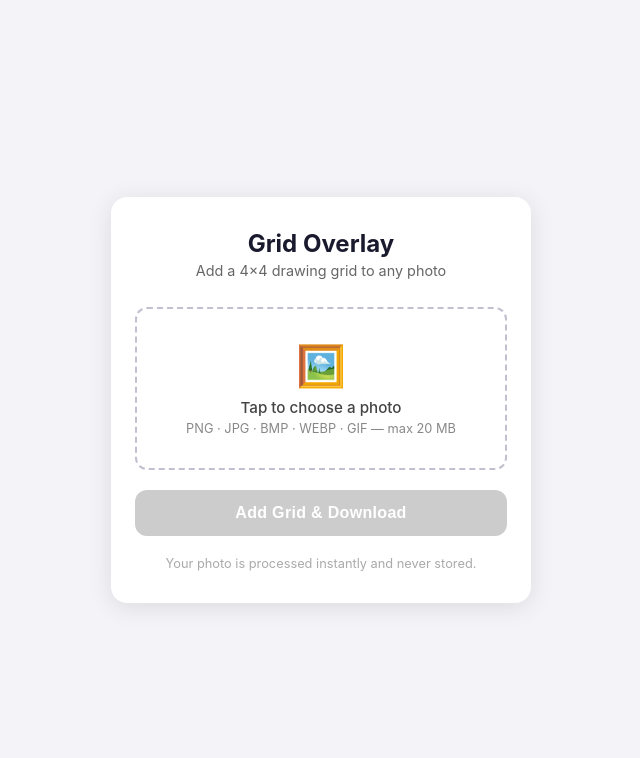
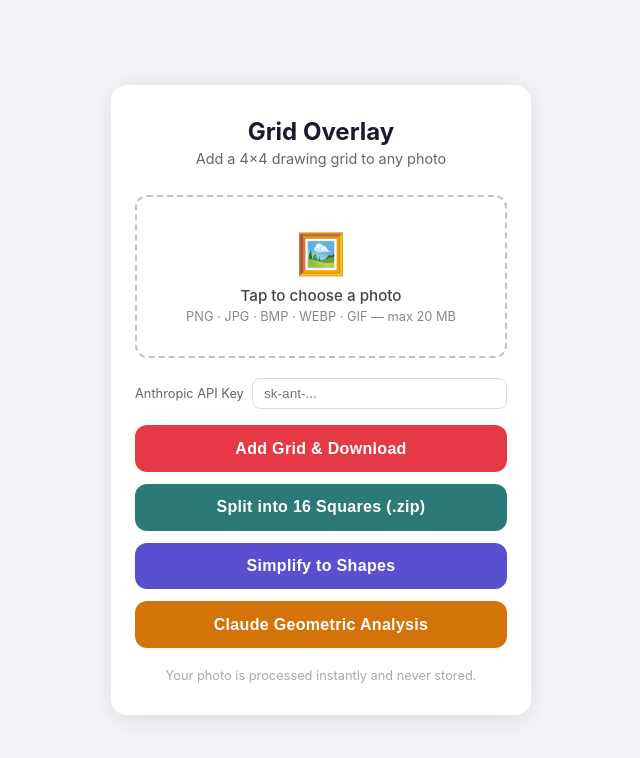
Before and after one commit to amelabrs/grid-overlay, a Flask app: page / in a window 1280 px wide. Shown: the top 758 px of the page, without its empty margins (319-959 px from the left). Run offline with Flask 3, Linux system fonts and the light colour scheme.

Commit message:
Add split-to-16, shape simplification (OpenCV + Claude), and UX fixes
- Split image into 16 labelled squares with per-square cm rulers (ZIP)
- A1-D4 labels on full gridded image
- OpenCV geometric simplification (bilateral filter, fixed Canny thresholds)
- Claude Vision geometric overlay (Haiku, draws shapes on original photo)
- Download-complete cookie handshake so buttons reset after download

Co-Authored-By: Claude Sonnet 4.6 <noreply@anthropic.com>

````diff
--- a/app.py
+++ b/app.py
@@ -1,8 +1,15 @@
+import base64
 import io
+import json
+import math
 import os
+import zipfile
 from pathlib import Path
+import anthropic
+import cv2
+import numpy as np
 from PIL import Image, ImageDraw, ImageFont
-from flask import Flask, request, send_file, render_template, flash, redirect, url_for
+from flask import Flask, request, send_file, render_template, flash, redirect, url_for, make_response
 
 app = Flask(__name__)
 app.secret_key = os.environ.get("SECRET_KEY", "grid-secret")
@@ -12,23 +19,24 @@ ROWS = 4
 LINE_COLOR = (255, 0, 0)
 LINE_WIDTH = 2
 LINE_OPACITY = 180
-MAX_BYTES = 20 * 1024 * 1024  # 20 MB
+MAX_BYTES = 20 * 1024 * 1024
 ALLOWED = {"png", "jpg", "jpeg", "bmp", "webp", "gif"}
 
 RULER_WIDTH_CM = 29
 RULER_HEIGHT_CM = 19
-MARGIN = 40          # px strip added to top and left
-TICK_MINOR = 5       # px for every-1cm tick
-TICK_MAJOR = 12      # px for every-5cm tick
+MARGIN = 40
+TICK_MINOR = 5
+TICK_MAJOR = 12
 RULER_COLOR = (30, 30, 30)
 RULER_BG = (255, 255, 255)
+ROW_LABELS = "ABCD"
 
 
-def _allowed(filename: str) -> bool:
+def _allowed(filename):
     return "." in filename and filename.rsplit(".", 1)[1].lower() in ALLOWED
 
 
-def _font(size: int = 10):
+def _font(size=10):
     try:
         return ImageFont.load_default(size=size)
     except TypeError:
@@ -40,45 +48,70 @@ def _text_size(draw, text, font):
     return bbox[2] - bbox[0], bbox[3] - bbox[1]
 
 
-def add_rulers(img: Image.Image) -> Image.Image:
+def _fmt(val):
+    return f"{round(val, 2):g}"
+
+
+def add_rulers(img, x_start=0, x_end=RULER_WIDTH_CM, y_start=0, y_end=RULER_HEIGHT_CM):
     w, h = img.size
     canvas = Image.new("RGB", (w + MARGIN, h + MARGIN), RULER_BG)
     canvas.paste(img, (MARGIN, MARGIN))
     draw = ImageDraw.Draw(canvas)
     font = _font(10)
+    x_range = x_end - x_start
+    y_range = y_end - y_start
 
-    # baseline lines where ruler meets image
     draw.line([(MARGIN, MARGIN - 1), (w + MARGIN - 1, MARGIN - 1)], fill=RULER_COLOR, width=1)
     draw.line([(MARGIN - 1, MARGIN), (MARGIN - 1, h + MARGIN - 1)], fill=RULER_COLOR, width=1)
 
-    # top ruler (0 → 29 cm)
-    for i in range(RULER_WIDTH_CM + 1):
-        x = MARGIN + round(i * w / RULER_WIDTH_CM)
-        x = min(x, w + MARGIN - 1)
-        is_major = (i % 5 == 0)
+    # top ruler — whole-cm ticks + boundary ticks at start/end
+    top_ticks = set(range(math.ceil(x_start), math.floor(x_end) + 1))
+    top_ticks.update([x_start, x_end])
+    for val in sorted(top_ticks):
+        x = MARGIN + round((val - x_start) * w / x_range)
+        x = max(MARGIN, min(x, w + MARGIN - 1))
+        is_major = (round(val, 6) % 5 == 0)
+        is_boundary = (val == x_start or val == x_end)
         tick_h = TICK_MAJOR if is_major else TICK_MINOR
         draw.line([(x, MARGIN - tick_h), (x, MARGIN - 1)], fill=RULER_COLOR, width=1)
-        if is_major:
-            label = str(i)
+        if is_major or is_boundary:
+            label = _fmt(val)
             tw, th = _text_size(draw, label, font)
             draw.text((x - tw // 2, MARGIN - tick_h - th - 1), label, fill=RULER_COLOR, font=font)
 
-    # left ruler (0 → 19 cm)
-    for i in range(RULER_HEIGHT_CM + 1):
-        y = MARGIN + round(i * h / RULER_HEIGHT_CM)
-        y = min(y, h + MARGIN - 1)
-        is_major = (i % 5 == 0)
+    # left ruler — same logic
+    left_ticks = set(range(math.ceil(y_start), math.floor(y_end) + 1))
+    left_ticks.update([y_start, y_end])
+    for val in sorted(left_ticks):
+        y = MARGIN + round((val - y_start) * h / y_range)
+        y = max(MARGIN, min(y, h + MARGIN - 1))
+        is_major = (round(val, 6) % 5 == 0)
+        is_boundary = (val == y_start or val == y_end)
         tick_w = TICK_MAJOR if is_major else TICK_MINOR
         draw.line([(MARGIN - tick_w, y), (MARGIN - 1, y)], fill=RULER_COLOR, width=1)
-        if is_major:
-            label = str(i)
+        if is_major or is_boundary:
+            label = _fmt(val)
             tw, th = _text_size(draw, label, font)
             draw.text((MARGIN - tick_w - tw - 2, y - th // 2), label, fill=RULER_COLOR, font=font)
 
     return canvas
 
 
-def apply_grid(file_bytes: bytes) -> bytes:
+def stamp_label(img, label, x0=None, y0=None):
+    draw = ImageDraw.Draw(img)
+    font = _font(14)
+    tw, th = _text_size(draw, label, font)
+    pad = 4
+    if x0 is None:
+        x0 = MARGIN + 6
+    if y0 is None:
+        y0 = MARGIN + 6
+    draw.rectangle([x0, y0, x0 + tw + pad * 2, y0 + th + pad * 2], fill=(255, 255, 255))
+    draw.text((x0 + pad, y0 + pad), label, fill=(30, 30, 30), font=font)
+    return img
+
+
+def apply_grid(file_bytes):
     img = Image.open(io.BytesIO(file_bytes)).convert("RGBA")
     width, height = img.size
 
@@ -98,10 +131,173 @@ def apply_grid(file_bytes: bytes) -> bytes:
     gridded = Image.alpha_composite(img, overlay).convert("RGB")
     result = add_rulers(gridded)
 
+    for row in range(ROWS):
+        for col in range(COLUMNS):
+            label = f"{ROW_LABELS[row]}{col + 1}"
+            lx = MARGIN + round(col * width / COLUMNS) + 6
+            ly = MARGIN + round(row * height / ROWS) + 6
+            stamp_label(result, label, lx, ly)
+
     buf = io.BytesIO()
     result.save(buf, format="PNG")
     buf.seek(0)
     return buf
+
+
+def split_image(file_bytes):
+    img = Image.open(io.BytesIO(file_bytes)).convert("RGB")
+    width, height = img.size
+    sw = width // COLUMNS
+    sh = height // ROWS
+
+    zip_buf = io.BytesIO()
+    with zipfile.ZipFile(zip_buf, "w", zipfile.ZIP_DEFLATED) as zf:
+        for row in range(ROWS):
+            for col in range(COLUMNS):
+                square = img.crop((col * sw, row * sh, col * sw + sw, row * sh + sh))
+
+                x_start = col * RULER_WIDTH_CM / COLUMNS
+                x_end = (col + 1) * RULER_WIDTH_CM / COLUMNS
+                y_start = row * RULER_HEIGHT_CM / ROWS
+                y_end = (row + 1) * RULER_HEIGHT_CM / ROWS
+
+                square = add_rulers(square, x_start, x_end, y_start, y_end)
+                label = f"{ROW_LABELS[row]}{col + 1}"
+                stamp_label(square, label)
+
+                sq_buf = io.BytesIO()
+                square.save(sq_buf, format="PNG")
+                sq_buf.seek(0)
+                zf.writestr(f"{label}.png", sq_buf.read())
+
+    zip_buf.seek(0)
+    return zip_buf
+
+
+def simplify_to_shapes(file_bytes):
+    arr = np.frombuffer(file_bytes, np.uint8)
+    img_bgr = cv2.imdecode(arr, cv2.IMREAD_COLOR)
+    h, w = img_bgr.shape[:2]
+
+    gray = cv2.cvtColor(img_bgr, cv2.COLOR_BGR2GRAY)
+
+    # Bilateral filter kills texture while keeping hard edges
+    bilateral = cv2.bilateralFilter(gray, 15, 75, 75)
+
+    # Heavy Gaussian on top to further suppress fine detail
+    blurred = cv2.GaussianBlur(bilateral, (11, 11), 0)
+
+    # Fixed thresholds — adaptive was too sensitive on bright/white images
+    edges = cv2.Canny(blurred, 40, 120)
+
+    # Close small gaps so nearby edge fragments merge into solid outlines
+    kernel = np.ones((3, 3), np.uint8)
+    edges = cv2.morphologyEx(edges, cv2.MORPH_CLOSE, kernel, iterations=2)
+
+    contours, _ = cv2.findContours(edges, cv2.RETR_LIST, cv2.CHAIN_APPROX_SIMPLE)
+
+    canvas = np.full((h, w, 3), 255, dtype=np.uint8)
+    min_area = max(500, (w * h) * 0.001)  # ignore anything smaller than 0.1% of image
+
+    for cnt in contours:
+        if cv2.contourArea(cnt) < min_area:
+            continue
+        epsilon = 0.02 * cv2.arcLength(cnt, True)
+        approx = cv2.approxPolyDP(cnt, epsilon, True)
+        if len(approx) < 3:
+            continue
+        cv2.drawContours(canvas, [approx], -1, (40, 40, 40), 2)
+
+    result = Image.fromarray(cv2.cvtColor(canvas, cv2.COLOR_BGR2RGB))
+    result = add_rulers(result)
+
+    buf = io.BytesIO()
+    result.save(buf, format="PNG")
+    buf.seek(0)
+    return buf
+
+
+CLAUDE_PROMPT = (
+    "You are helping an artist learn gesture and construction drawing. "
+    "Analyze this image and break the main subject(s) into simple geometric shapes — "
+    "ellipses, rectangles, triangles, or lines — the way an art teacher constructs a figure.\n\n"
+    "Return ONLY a JSON array, no markdown, no explanation. Each item:\n"
+    '{"type":"ellipse"|"rectangle"|"triangle"|"line",'
+    '"x1":<0-100>,"y1":<0-100>,"x2":<0-100>,"y2":<0-100>,'
+    '"label":"<short name>"}\n\n'
+    "x1,y1=top-left, x2,y2=bottom-right as % of image size. "
+    "Return 6-15 shapes for the main subject only. Ignore background."
+)
+
+SHAPE_COLORS = {
+    "ellipse":   (30,  120, 220),
+    "rectangle": (20,  160,  60),
+    "triangle":  (220, 110,   0),
+    "line":      (160,  30, 200),
+}
+
+
+def claude_simplify(file_bytes, api_key):
+    # Resize to max 1024px before sending — saves cost and latency
+    orig = Image.open(io.BytesIO(file_bytes)).convert("RGB")
+    ow, oh = orig.size
+    scale = min(1.0, 1024 / max(ow, oh))
+    send_img = orig.resize((int(ow * scale), int(oh * scale)), Image.LANCZOS) if scale < 1 else orig
+    send_buf = io.BytesIO()
+    send_img.save(send_buf, format="JPEG", quality=85)
+    b64 = base64.standard_b64encode(send_buf.getvalue()).decode()
+
+    client = anthropic.Anthropic(api_key=api_key)
+    msg = client.messages.create(
+        model="claude-haiku-4-5-20251001",
+        max_tokens=1024,
+        messages=[{"role": "user", "content": [
+            {"type": "image", "source": {"type": "base64", "media_type": "image/jpeg", "data": b64}},
+            {"type": "text", "text": CLAUDE_PROMPT},
+        ]}],
+    )
+    raw = msg.content[0].text.strip().lstrip("```json").lstrip("```").rstrip("```").strip()
+    shapes = json.loads(raw)
+
+    # Draw colored shape overlays on the original photo
+    canvas = orig.convert("RGBA")
+    overlay = Image.new("RGBA", (ow, oh), (0, 0, 0, 0))
+    draw = ImageDraw.Draw(overlay)
+    font = _font(11)
+
+    for shape in shapes:
+        t = shape.get("type", "rectangle")
+        x1, y1 = shape["x1"] / 100 * ow, shape["y1"] / 100 * oh
+        x2, y2 = shape["x2"] / 100 * ow, shape["y2"] / 100 * oh
+        r, g, b = SHAPE_COLORS.get(t, (220, 0, 0))
+        color = (r, g, b, 210)
+        label = shape.get("label", "")
+
+        if t == "ellipse":
+            draw.ellipse([(x1, y1), (x2, y2)], outline=color, width=3)
+        elif t == "triangle":
+            cx = (x1 + x2) / 2
+            draw.polygon([(cx, y1), (x1, y2), (x2, y2)], outline=color, width=3)
+        elif t == "line":
+            draw.line([(x1, y1), (x2, y2)], fill=color, width=3)
+        else:
+            draw.rectangle([(x1, y1), (x2, y2)], outline=color, width=3)
+
+        if label:
+            draw.text((x1 + 4, y1 + 2), label, fill=color, font=font)
+
+    result = Image.alpha_composite(canvas, overlay).convert("RGB")
+    result = add_rulers(result)
+
+    buf = io.BytesIO()
+    result.save(buf, format="PNG")
+    buf.seek(0)
+    return buf
+
+
+def _set_download_cookie(resp, token):
+    if token:
+        resp.set_cookie(f"dl_{token}", "1", max_age=60, samesite="Lax")
 
 
 @app.route("/")
@@ -118,18 +314,89 @@ def process():
     if not _allowed(file.filename):
         flash("Unsupported file type. Use PNG, JPG, BMP, WEBP, or GIF.")
         return redirect(url_for("index"))
-
     data = file.read(MAX_BYTES + 1)
     if len(data) > MAX_BYTES:
         flash("File too large (max 20 MB).")
         return redirect(url_for("index"))
-
     buf = apply_grid(data)
     stem = Path(file.filename).stem
-    return send_file(buf, mimetype="image/png", as_attachment=True,
-                     download_name=f"{stem}_grid.png")
+    resp = make_response(send_file(buf, mimetype="image/png", as_attachment=True,
+                                   download_name=f"{stem}_grid.png"))
+    _set_download_cookie(resp, request.form.get("download_token", ""))
+    return resp
+
+
+@app.route("/split", methods=["POST"])
+def split():
+    file = request.files.get("image")
+    if not file or file.filename == "":
+        flash("Please choose an image file.")
+        return redirect(url_for("index"))
+    if not _allowed(file.filename):
+        flash("Unsupported file type. Use PNG, JPG, BMP, WEBP, or GIF.")
+        return redirect(url_for("index"))
+    data = file.read(MAX_BYTES + 1)
+    if len(data) > MAX_BYTES:
+        flash("File too large (max 20 MB).")
+        return redirect(url_for("index"))
+    buf = split_image(data)
+    stem = Path(file.filename).stem
+    resp = make_response(send_file(buf, mimetype="application/zip", as_attachment=True,
+                                   download_name=f"{stem}_squares.zip"))
+    _set_download_cookie(resp, request.form.get("download_token", ""))
+    return resp
+
+
+@app.route("/simplify", methods=["POST"])
+def simplify():
+    file = request.files.get("image")
+    if not file or file.filename == "":
+        flash("Please choose an image file.")
+        return redirect(url_for("index"))
+    if not _allowed(file.filename):
+        flash("Unsupported file type. Use PNG, JPG, BMP, WEBP, or GIF.")
+        return redirect(url_for("index"))
+    data = file.read(MAX_BYTES + 1)
+    if len(data) > MAX_BYTES:
+        flash("File too large (max 20 MB).")
+        return redirect(url_for("index"))
+    buf = simplify_to_shapes(data)
+    stem = Path(file.filename).stem
+    resp = make_response(send_file(buf, mimetype="image/png", as_attachment=True,
+                                   download_name=f"{stem}_shapes.png"))
+    _set_download_cookie(resp, request.form.get("download_token", ""))
+    return resp
+
+
+@app.route("/claude", methods=["POST"])
+def claude_route():
+    file = request.files.get("image")
+    api_key = request.form.get("api_key", "").strip()
+    if not file or file.filename == "":
+        flash("Please choose an image file.")
+        return redirect(url_for("index"))
+    if not api_key:
+        flash("Paste your Anthropic API key to use Claude analysis.")
+        return redirect(url_for("index"))
+    if not _allowed(file.filename):
+        flash("Unsupported file type. Use PNG, JPG, BMP, WEBP, or GIF.")
+        return redirect(url_for("index"))
+    data = file.read(MAX_BYTES + 1)
+    if len(data) > MAX_BYTES:
+        flash("File too large (max 20 MB).")
+        return redirect(url_for("index"))
+    try:
+        buf = claude_simplify(data, api_key)
+    except Exception as e:
+        flash(f"Claude error: {e}")
+        return redirect(url_for("index"))
+    stem = Path(file.filename).stem
+    resp = make_response(send_file(buf, mimetype="image/png", as_attachment=True,
+                                   download_name=f"{stem}_claude.png"))
+    _set_download_cookie(resp, request.form.get("download_token", ""))
+    return resp
 
 
 if __name__ == "__main__":
-    port = int(os.environ.get("PORT", 5000))
+    port = int(os.environ.get("PORT", 5001))
     app.run(host="0.0.0.0", port=port)
--- a/requirements.txt
+++ b/requirements.txt
@@ -1,3 +1,5 @@
 Pillow>=10.0.0
 Flask>=3.0.0
 gunicorn>=21.0.0
+opencv-python-headless>=4.8.0
+anthropic>=0.40.0
--- a/templates/index.html
+++ b/templates/index.html
@@ -109,10 +109,15 @@
       border: 1px solid #eee;
     }
 
+    .btn-row {
+      display: flex;
+      gap: .75rem;
+      flex-direction: column;
+    }
+
     button[type="submit"] {
       width: 100%;
       padding: .9rem;
-      background: #e63946;
       color: #fff;
       font-size: 1rem;
       font-weight: 700;
@@ -122,7 +127,35 @@
       transition: background .2s, transform .1s;
       letter-spacing: .02em;
     }
-    button[type="submit"]:hover { background: #c1121f; }
+    #submitBtn   { background: #e63946; }
+    #submitBtn:hover:not(:disabled)   { background: #c1121f; }
+    #splitBtn    { background: #2b7a78; }
+    #splitBtn:hover:not(:disabled)    { background: #1e5c5a; }
+    #simplifyBtn { background: #5a4fcf; }
+    #simplifyBtn:hover:not(:disabled) { background: #3d33b0; }
+    #claudeBtn   { background: #d4730a; }
+    #claudeBtn:hover:not(:disabled)   { background: #a85808; }
+
+    .api-key-row {
+      display: flex;
+      align-items: center;
+      gap: .5rem;
+      margin-bottom: 1rem;
+    }
+    .api-key-row label {
+      font-size: .8rem;
+      color: #666;
+      white-space: nowrap;
+    }
+    .api-key-row input {
+      flex: 1;
+      padding: .45rem .7rem;
+      font-size: .85rem;
+      border: 1px solid #ddd;
+      border-radius: .5rem;
+      outline: none;
+    }
+    .api-key-row input:focus { border-color: #d4730a; }
     button[type="submit"]:active { transform: scale(.97); }
     button[type="submit"]:disabled {
       background: #ccc;
@@ -162,7 +195,19 @@
 
       <img id="preview" alt="preview" />
 
-      <button type="submit" id="submitBtn" disabled>Add Grid &amp; Download</button>
+      <input type="hidden" name="download_token" id="downloadToken" value="" />
+
+      <div class="api-key-row">
+        <label for="apiKey">Anthropic API Key</label>
+        <input type="password" name="api_key" id="apiKey" placeholder="sk-ant-..." autocomplete="off" />
+      </div>
+
+      <div class="btn-row">
+        <button type="submit" formaction="/process"  id="submitBtn"   disabled>Add Grid &amp; Download</button>
+        <button type="submit" formaction="/split"    id="splitBtn"    disabled>Split into 16 Squares (.zip)</button>
+        <button type="submit" formaction="/simplify" id="simplifyBtn" disabled>Simplify to Shapes</button>
+        <button type="submit" formaction="/claude"   id="claudeBtn"   disabled>Claude Geometric Analysis</button>
+      </div>
     </form>
 
     <p class="info">Your photo is processed instantly and never stored.</p>
@@ -173,14 +218,20 @@
     const dropZone = document.getElementById('dropZone');
     const chosenName = document.getElementById('chosenName');
     const preview = document.getElementById('preview');
-    const submitBtn = document.getElementById('submitBtn');
+    const submitBtn   = document.getElementById('submitBtn');
+    const splitBtn    = document.getElementById('splitBtn');
+    const simplifyBtn = document.getElementById('simplifyBtn');
+    const claudeBtn   = document.getElementById('claudeBtn');
     const form = document.getElementById('form');
 
     function handleFile(file) {
       if (!file) return;
       chosenName.textContent = file.name;
       chosenName.style.display = 'block';
-      submitBtn.disabled = false;
+      submitBtn.disabled   = false;
+      splitBtn.disabled    = false;
+      simplifyBtn.disabled = false;
+      claudeBtn.disabled   = false;
 
       const reader = new FileReader();
       reader.onload = e => {
@@ -206,9 +257,46 @@
       }
     });
 
-    form.addEventListener('submit', () => {
+    const SUBMIT_LABELS = {
+      submitBtn:   'Add Grid & Download',
+      splitBtn:    'Split into 16 Squares (.zip)',
+      simplifyBtn: 'Simplify to Shapes',
+      claudeBtn:   'Claude Geometric Analysis'
+    };
+
+    function resetButtons() {
+      submitBtn.disabled   = false;
+      splitBtn.disabled    = false;
+      simplifyBtn.disabled = false;
+      claudeBtn.disabled   = false;
+      submitBtn.textContent   = SUBMIT_LABELS.submitBtn;
+      splitBtn.textContent    = SUBMIT_LABELS.splitBtn;
+      simplifyBtn.textContent = SUBMIT_LABELS.simplifyBtn;
+      claudeBtn.textContent   = SUBMIT_LABELS.claudeBtn;
+    }
+
+    form.addEventListener('submit', (e) => {
+      const clicked = e.submitter;
       submitBtn.disabled = true;
-      submitBtn.textContent = 'Processing…';
+      splitBtn.disabled  = true;
+      clicked.textContent = 'Processing…';
+
+      // Generate a unique token and stamp it into the hidden field
+      const token = Date.now().toString();
+      document.getElementById('downloadToken').value = token;
+      const cookieName = `dl_${token}`;
+
+      // Poll until the server echoes the token back as a cookie
+      const poller = setInterval(() => {
+        if (document.cookie.split(';').some(c => c.trim().startsWith(cookieName + '='))) {
+          clearInterval(poller);
+          document.cookie = `${cookieName}=; max-age=0; path=/`;
+          resetButtons();
+        }
+      }, 400);
+
+      // Safety fallback: reset after 30s no matter what
+      setTimeout(() => { clearInterval(poller); resetButtons(); }, 30000);
     });
   </script>
 </body>
````
